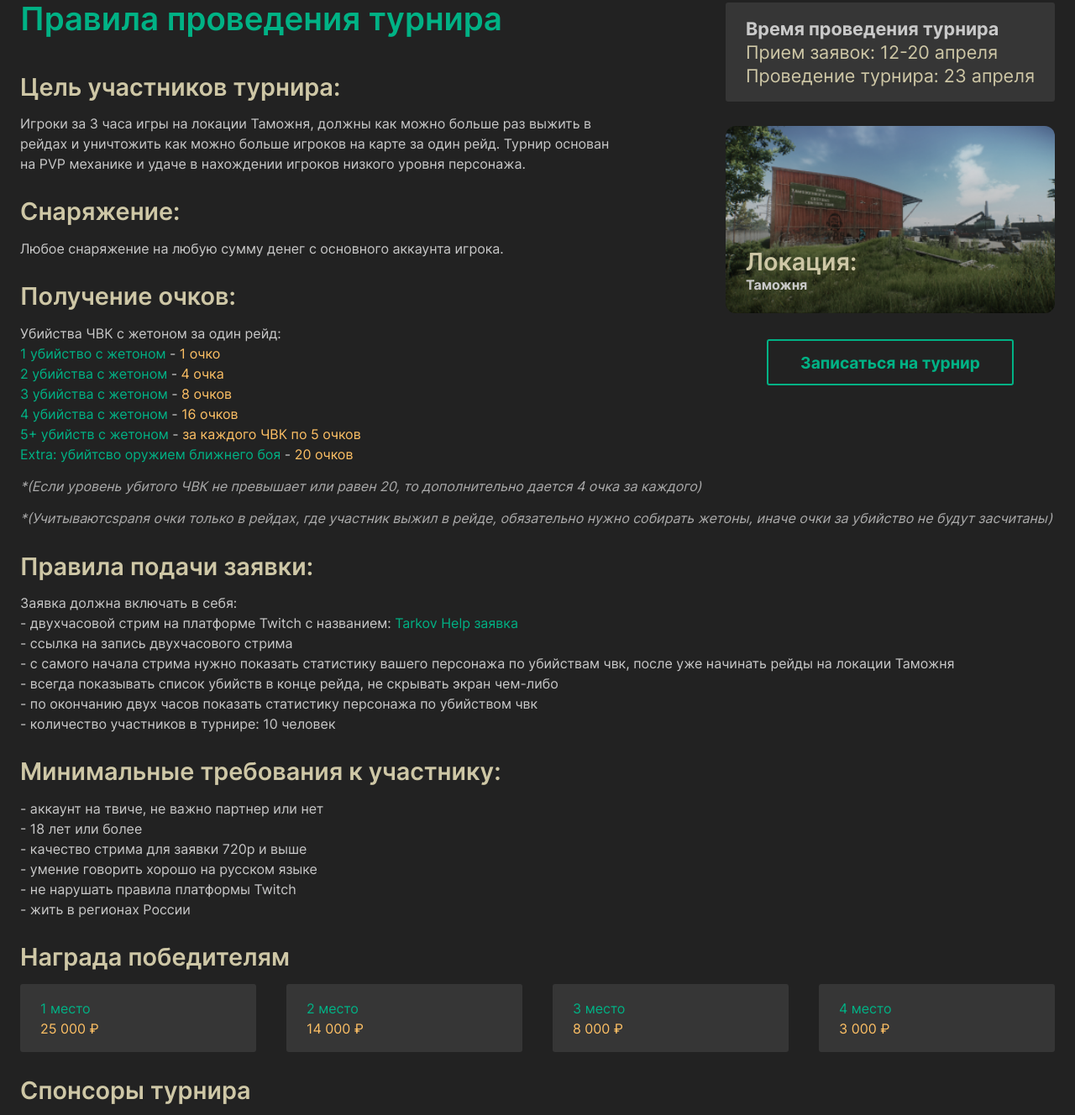
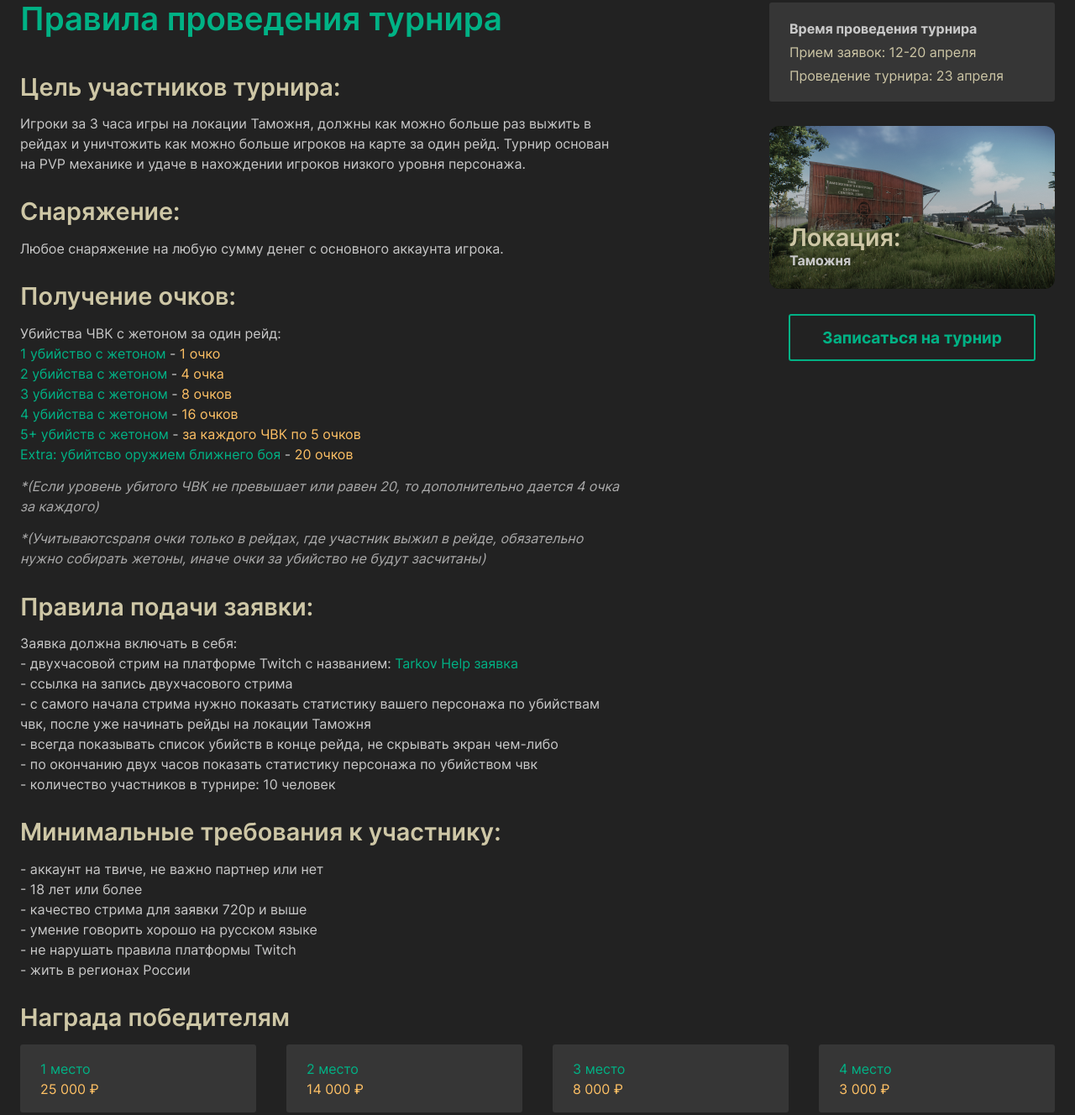
Before and after one commit to inflexjs/tarkovhelp-test, a plain HTML site: page index.html in a window 1280 px wide. Shown: the part 520-1848 px from the top of the page at 84% size. Drawn offline with Linux system fonts and the light colour scheme; files whose address does not match are found by name.

Commit message:
minor fixes

```diff
--- a/index.html
+++ b/index.html
@@ -29,15 +29,15 @@
 		<div class="container rules__container">
 			<div class="rules__content">
 				<h2 class="title title--view-primary title--size-m rules__title rules__title--main">Правила проведения турнира</h2>
-				<div class="rules__template">
+				<div class="rules__template rules__template--fixed">
 					<h3 class="title title--view-secondary title--size-s rules__title">Цель участников турнира:</h3>
 					<p class="text rules__text">Игроки за 3 часа игры на локации Таможня, должны как можно больше раз выжить в рейдах и уничтожить как можно больше игроков на карте за один рейд. Турнир основан на PVP механике и удаче в нахождении игроков низкого уровня персонажа. </p>
 				</div>
-				<div class="rules__template">
+				<div class="rules__template rules__template--fixed">
 					<h3 class="title title--view-secondary title--size-s rules__title">Снаряжение:</h3>
 					<p class="text rules__text">Любое снаряжение на любую сумму денег с основного аккаунта игрока.</p>
 				</div>
-				<div class="rules__template">
+				<div class="rules__template rules__template--fixed">
 					<h3 class="title title--view-secondary title--size-s rules__title">Получение очков:</h3>
 					<p class="text rules__text">Убийства ЧВК с жетоном за один рейд:</p>
 					<p class="rules__text">
@@ -61,7 +61,7 @@
 					<p class="text text--view-thirdy text--style-italic rules__information">*(Если уровень убитого ЧВК не превышает или равен 20, то дополнительно дается 4 очка за каждого)</p>
 					<p class="text text--view-thirdy text--style-italic rules__information">*(Учитываютсspanя очки только в рейдах, где участник выжил в рейде, обязательно нужно собирать жетоны, иначе очки за убийство не будут засчитаны)</p>
 				</div>
-				<div class="rules__template">
+				<div class="rules__template rules__template--fixed">
 					<h3 class="title title--view-secondary title--size-s rules__title">Правила подачи заявки:</h3>
 					<p class="text rules__text">Заявка должна включать в себя:</p>
 					<p class="text rules__text">
@@ -83,7 +83,7 @@
 						- количество участников в турнире: 10 человек
 					</p>
 				</div>
-				<div class="rules__template">
+				<div class="rules__template rules__template--fixed">
 					<h3 class="title title--view-secondary title--size-s rules__title">Минимальные требования к участнику:</h3>
 					<p class="text rules__text">
 						- аккаунт на твиче, не важно партнер или нет
--- a/scss/components/blanks/_card.scss
+++ b/scss/components/blanks/_card.scss
@@ -19,7 +19,6 @@
 
 	&__text {
 		vertical-align: middle;
-		font-size: toRem(18);
 		line-height: 28px;
 		&--block {
 			display: block;
--- a/scss/components/sections/_rules.scss
+++ b/scss/components/sections/_rules.scss
@@ -12,6 +12,9 @@
 	&__template {
 		&+& {
 			margin-top: toRem(26);
+		}
+		&--fixed {
+			max-width: toRem(600);
 		}
 	}
 	&__title {
@@ -36,11 +39,6 @@
 	}
 
 	@media (min-width: $desktop) {
-		&__template {
-			&:nth-of-type(1) {
-			max-width: toRem(600);
-		}
-		}
 		&__list {
 			grid-template-columns: repeat(4, 1fr);
 		}
```
Also changed, not shown: css/main.css.
